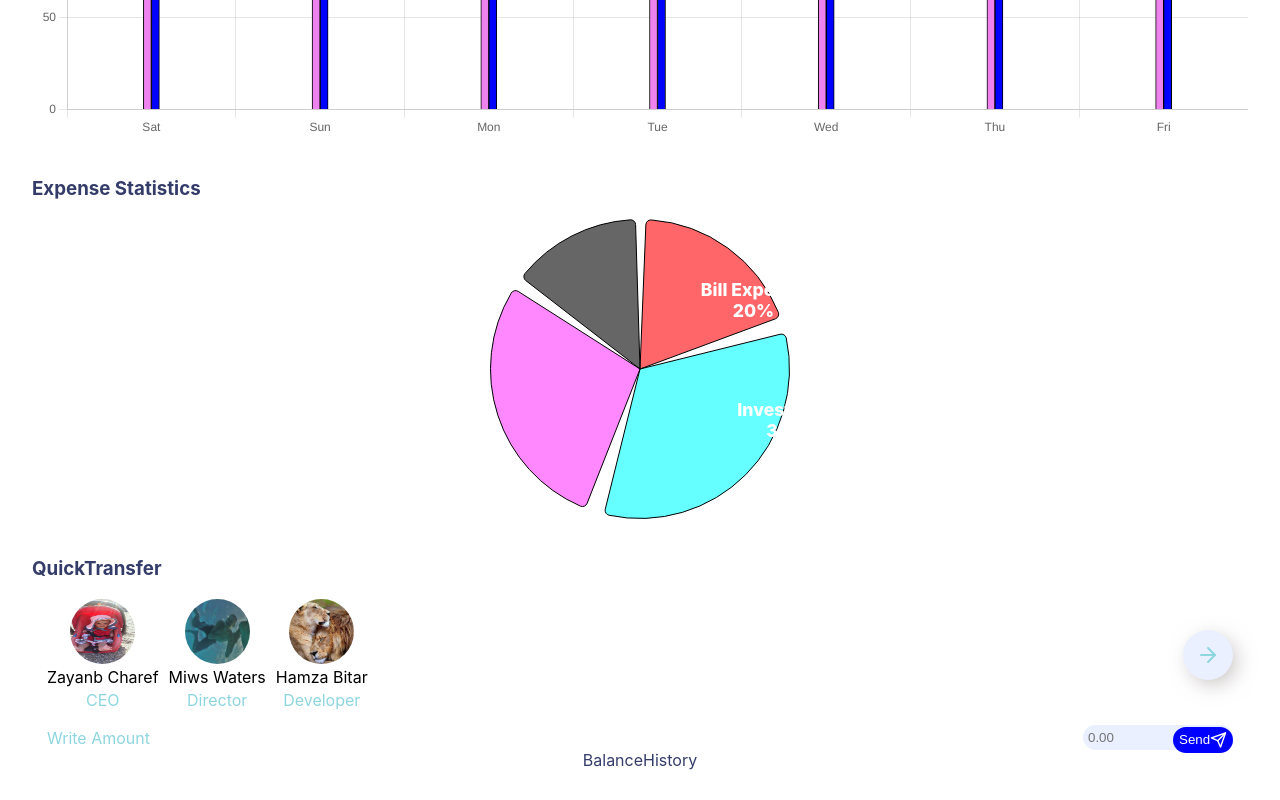
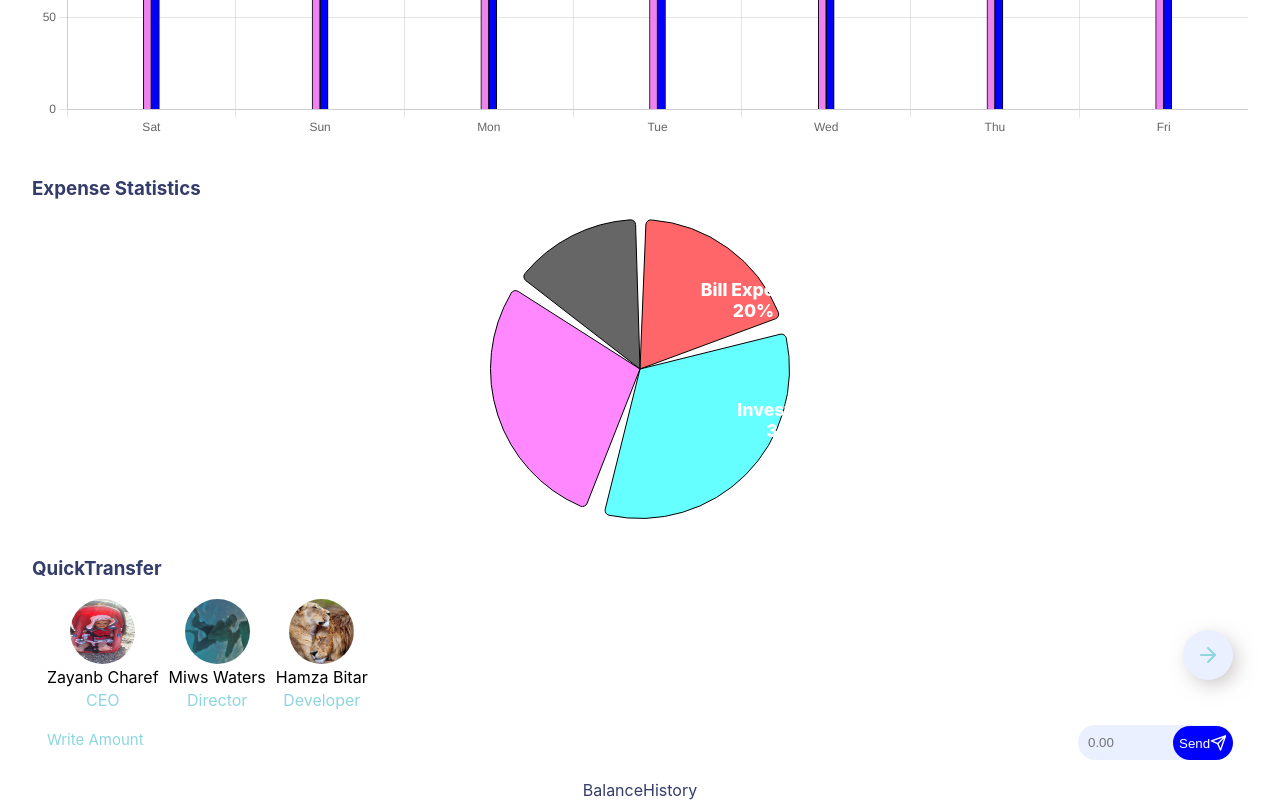
Before and after one commit to mizou9494/UI_Bank_Dashboard, a React (Create React App) app: page / in a window 1280 px wide. Shown: the part 1588-2388 px from the top of the page. Before the commit the page ends 2358 px from the top, so only its background shows below. Built offline with nearby package versions, Linux system fonts and the light colour scheme.

Commit message:
Done with the quick transfer section

```diff
--- a/src/components/BalanceHistory/BalanceHistory.js
+++ b/src/components/BalanceHistory/BalanceHistory.js
@@ -1,7 +1,13 @@
 import React from 'react';
 
+import styled from 'styled-components';
+
 function BalanceHistory() {
-  return <div>BalanceHistory</div>;
+  return <Wrapper>BalanceHistory</Wrapper>
 }
 
+const Wrapper = styled.div`
+  margin-top: 20px;
+`
+
 export default BalanceHistory;
--- a/src/components/QuickTransfer/QuickTransfer.js
+++ b/src/components/QuickTransfer/QuickTransfer.js
@@ -62,26 +62,30 @@ const TransferSection = styled.div`
   width: 100%;
   position: relative;
 
+  & span {
+    font-size: 15px;
+    margin-top: -6px;
+  }
+
   & input {
     max-width: 80px;
-    padding: 0 65px 0 5px;
+    padding: 0 65px 0 10px;
     height: 100%;
     border-radius: 50px;
     border: none;
     outline: none;
     background-color: #EAF0FF;
-    }
-    `
+  }
+`
 
-    const InputWrapper = styled.div`
-    height: 25px;
-    margin-left: auto;
-
+const InputWrapper = styled.div`
+  height: 35px;
+  margin-left: auto;
 `
 
 const TransferButton = styled.button`
   position: absolute;
-  top: 6%;
+  top: 3%;
   right: 0;
   display: flex;
   align-items: center;
@@ -91,6 +95,7 @@ const TransferButton = styled.button`
   color: white;
   background-color: blue;
   width: 60px;
+  height: 34px;
 `
 
 const EmployeeName = styled.div`
```
